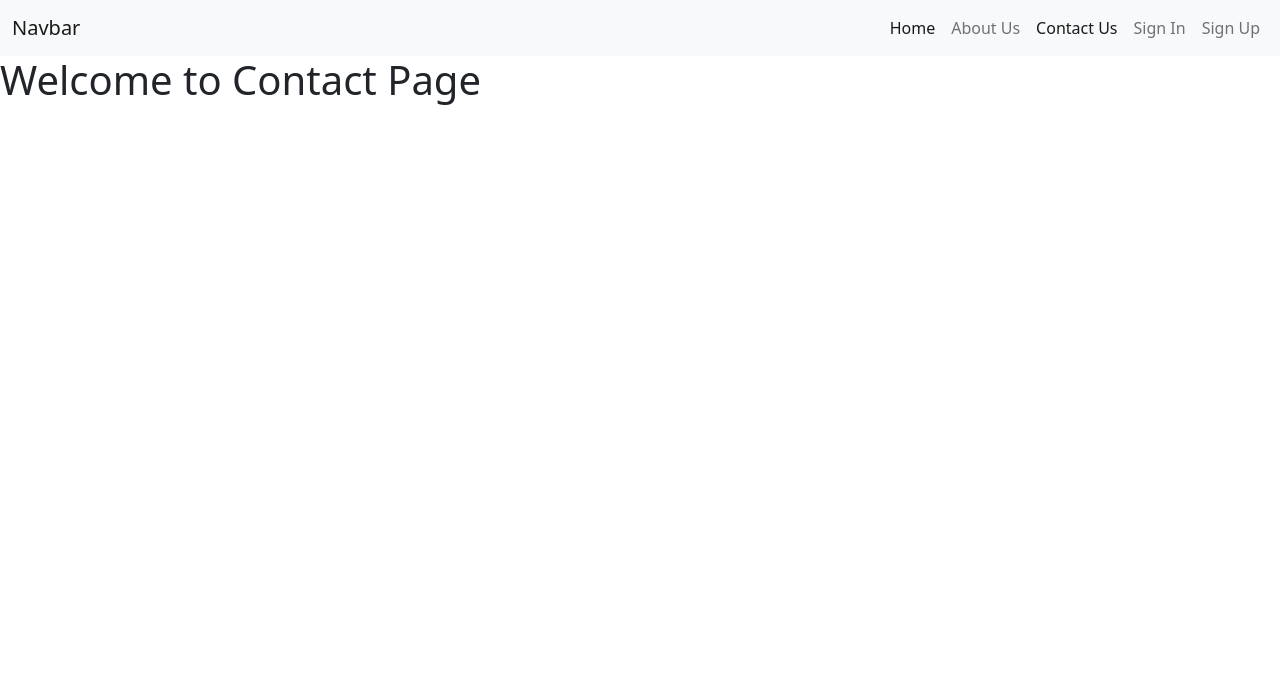
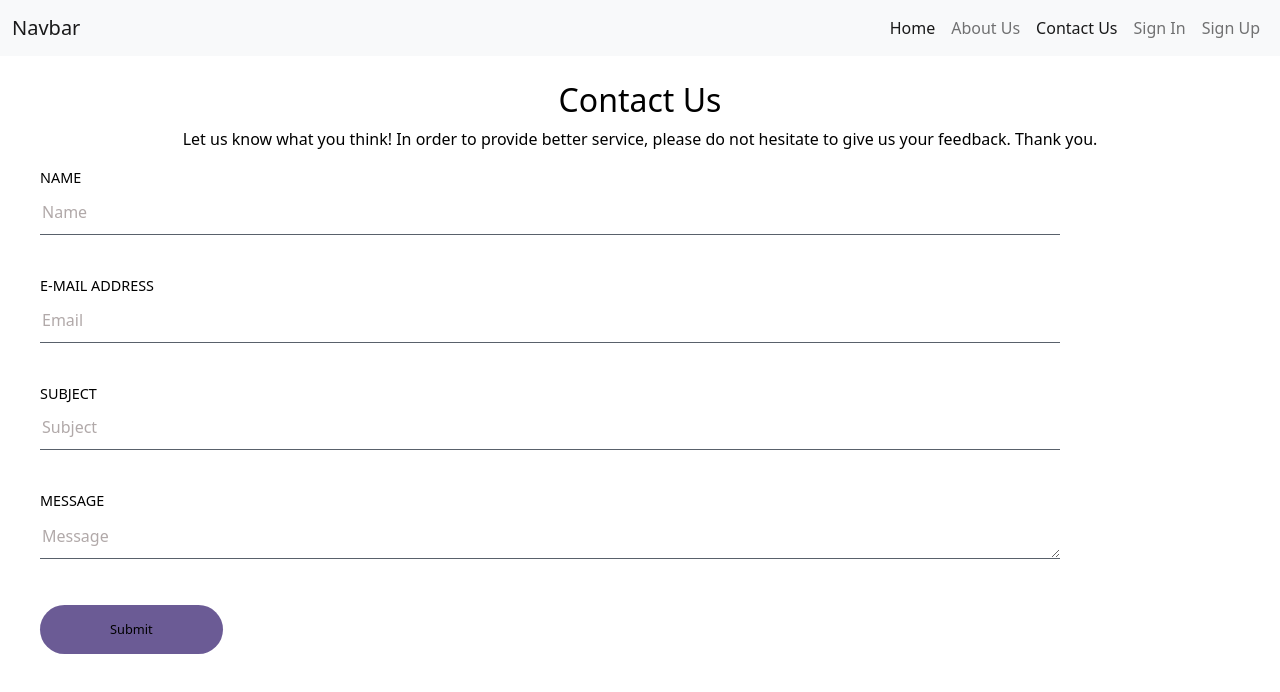
Before and after one commit to SagarMishra78/FoodDonationSystem, a React (Create React App) app in the folder client/: page /contact in a window 1280 px wide. Shown: the top 692 px of the page. Built offline with nearby package versions, Linux system fonts and the light colour scheme.

Commit message:
Ui creation

```diff
--- a/client/src/App.css
+++ b/client/src/App.css
@@ -37,12 +37,22 @@
   }
 }
 
-/* SignUp/SignIn page CSS */
+/* SignUp/SignIn/Contact page CSS */
+
+.title {
+  color: black;
+  text-align: center;
+}
+
+#contactparagraph {
+  text-align: center;
+}
 
 .formCenter {
   width: 100%;
   height: 600px;
-  background-color: #12130f;
+  color: black;
+  background-color: white;
   padding: 25px 40px;
   overflow: auto;
 }
@@ -60,14 +70,14 @@
   display: block;
   text-transform: uppercase;
   font-size: 0.9em;
-  color: white;
+  color: black;
 }
 
 .formFieldInput {
   width: 85%;
   background-color: transparent;
   border: none;
-  color: white;
+  color: black;
   outline: none;
   border-bottom: 1px solid #59616b;
   font-size: 1em;
@@ -82,7 +92,7 @@
 
 .formFieldButton {
   background-color: #6b5b95;
-  color: white;
+  color: black;
   border: none;
   outline: none;
   border-radius: 25px;
@@ -110,10 +120,61 @@
 }
 
 .formFieldTermsLink {
-  color: white;
+  color: black;
   border-bottom: 1px solid #6b5b95;
   text-decoration: none;
   display: inline-block;
   padding-bottom: 2px;
   margin-left: 5px;
 }
+
+/* About Us page CSS */
+
+.about_con {
+  height: 60vh;
+  color: black;
+  font-size: 14px;
+  padding: 40px 20px;
+  padding-bottom: 0;
+}
+
+.about_right {
+  float: right;
+  width: 45%;
+  padding-right: 40px;
+  padding-top: 50px;
+  height: 100%;
+}
+
+.about_right img {
+  width: 100%;
+  height: 80%;
+  transition: 0.3s all;
+}
+
+.about_right img:hover {
+  transform: scale(1.05);
+  box-shadow: 0 8px 15px #8a1818;
+  outline-offset: 10px;
+}
+
+.about_left {
+  width: 50%;
+  display: inline-block;
+  padding: 20px;
+  padding-top: 30px;
+  text-align: justify;
+}
+
+@media screen and (max-width: 950px) {
+  .about_right {
+    display: none;
+  }
+  .about_left {
+    width: 100%;
+  }
+
+  .about_con {
+    height: 70vh;
+  }
+}
--- a/client/src/components/Contact.js
+++ b/client/src/components/Contact.js
@@ -1,11 +1,84 @@
-import React from 'react'
+import React from "react";
+import validate from "./validateInfo";
+import useForm from "./useForm";
 
 const Contact = () => {
-    return (
-        <div>
-            <h1>Welcome to Contact Page</h1>
+  const { handleChange, handleSubmit, values, errors } = useForm(validate);
+
+  return (
+    <div className="formCenter">
+      <form onSubmit={handleSubmit} className="formFields" noValidate>
+        <h2 className="title">Contact Us</h2>
+        <p id="contactparagraph">
+          Let us know what you think! In order to provide better service, please
+          do not hesitate to give us your feedback. Thank you.
+        </p>
+        <div className="formField">
+          <label className="formFieldLabel" htmlFor="name">
+            Name
+          </label>
+          <input
+            placeholder="Name"
+            id="name"
+            type="text"
+            className="formFieldInput"
+            name="name"
+            value={values.name}
+            onChange={handleChange}
+          />
+          {errors.name && <p>{errors.name}</p>}
         </div>
-    )
-}
+        <div className="formField">
+          <label className="formFieldLabel" htmlFor="email">
+            E-Mail Address
+          </label>
+          <input
+            placeholder="Email"
+            id="email"
+            type="email"
+            className="formFieldInput"
+            name="email"
+            value={values.email}
+            onChange={handleChange}
+          />
+          {errors.email && <p>{errors.email}</p>}
+        </div>
+        <div className="formField">
+          <label className="formFieldLabel" htmlFor="subject">
+            Subject
+          </label>
+          <input
+            placeholder="Subject"
+            id="subject"
+            type="text"
+            className="formFieldInput"
+            name="subject"
+            value={values.subject}
+            onChange={handleChange}
+          />
+          {errors.subject && <p>{errors.subject}</p>}
+        </div>
+        <div className="formField">
+          <label className="formFieldLabel" htmlFor="message">
+            Message
+          </label>
+          <textarea
+            placeholder="Message"
+            id="message"
+            className="formFieldInput"
+            rows="1"
+            name="message"
+            value={values.message}
+            onChange={handleChange}
+          />
+          {errors.message && <p>{errors.message}</p>}
+        </div>
+        <button type="submit" className="formFieldButton">
+          Submit
+        </button>
+      </form>
+    </div>
+  );
+};
 
-export default Contact
+export default Contact;
--- a/client/src/components/Signin.js
+++ b/client/src/components/Signin.js
@@ -1,40 +1,15 @@
 import React, { Component } from "react";
 import { Link } from "react-router-dom";
+import validate from "./validateInfo";
+import useForm from "./useForm";
 
-class Signin extends Component {
-  constructor() {
-    super();
+const Signin = () => {
+  const { handleChange, handleSubmit, values, errors } = useForm(validate);
 
-    this.state = {
-      email: "",
-      password: "",
-    };
-
-    this.handleChange = this.handleChange.bind(this);
-    this.handleSubmit = this.handleSubmit.bind(this);
-  }
-
-  handleChange(event) {
-    let target = event.target;
-    let value = target.type === "checkbox" ? target.checked : target.value;
-    let name = target.name;
-
-    this.setState({
-      [name]: value,
-    });
-  }
-
-  handleSubmit(event) {
-    event.preventDefault();
-
-    console.log("The form was submitted with the following data:");
-    console.log(this.state);
-  }
-
-  render() {
   return (
     <div className="formCenter">
-        <form className="formFields" onSubmit={this.handleSubmit}>
+      <form className="formFields" onSubmit={handleSubmit} noValidate>
+      <h2 className="title">SignIn</h2>
         <div className="formField">
           <label className="formFieldLabel" htmlFor="email">
             E-Mail Address
@@ -45,9 +20,10 @@ class Signin extends Component {
             className="formFieldInput"
             placeholder="Enter your email"
             name="email"
-              value={this.state.email}
-              onChange={this.handleChange}
+            value={values.email}
+            onChange={handleChange}
           />
+          {errors.email && <p>{errors.email}</p>}
         </div>
 
         <div className="formField">
@@ -60,9 +36,10 @@ class Signin extends Component {
             className="formFieldInput"
             placeholder="Enter your password"
             name="password"
-              value={this.state.password}
-              onChange={this.handleChange}
+            value={values.password}
+            onChange={handleChange}
           />
+          {errors.password && <p>{errors.password}</p>}
         </div>
 
         <div className="formField">
@@ -74,7 +51,6 @@ class Signin extends Component {
       </form>
     </div>
   );
-  }
-}
+};
 
 export default Signin;
--- a/client/src/components/Signup.js
+++ b/client/src/components/Signup.js
@@ -1,14 +1,35 @@
-import React from "react";
+import React, { useState } from "react";
 import { Link } from "react-router-dom";
 import validate from "./validateInfo";
 import useForm from "./useForm";
 
 const Signup = () => {
-  const { handleChange, handleSubmit, values, errors } = useForm(validate);
+  const { handleChange, handleSubmit, values, errors } =
+    useForm(validate);
+
+  const [user, setUser] = useState({
+    name: "",
+    email: "",
+    phone: "",
+    address: "",
+    password: "",
+    cpassword: "",
+  });
+
+  let name, value;
+  const handleInputs = (e) => {
+    name = e.target.name;
+    value = e.target.value;
+    setUser({
+      ...user,
+      [name]: value,
+    });
+  };
 
   return (
     <div className="formCenter">
       <form onSubmit={handleSubmit} className="formFields" noValidate>
+        <h2 className="title">SignUp</h2>
         <div className="formField">
           <label className="formFieldLabel" htmlFor="name">
             Full Name
@@ -19,8 +40,8 @@ const Signup = () => {
             className="formFieldInput"
             placeholder="Enter your full name"
             name="name"
-            value={values.name}
-            onChange={handleChange}
+            value={(values.name, user.name)}
+            onChange={(handleChange, handleInputs)}
           />
           {errors.name && <p>{errors.name}</p>}
         </div>
@@ -34,10 +55,40 @@ const Signup = () => {
             className="formFieldInput"
             placeholder="Enter your email"
             name="email"
-            value={values.email}
-            onChange={handleChange}
+            value={(values.email, user.email)}
+            onChange={(handleChange, handleInputs)}
           />
           {errors.email && <p>{errors.email}</p>}
+        </div>
+        <div className="formField">
+          <label className="formFieldLabel" htmlFor="name">
+            Mobile Number
+          </label>
+          <input
+            type="text"
+            id="phone"
+            className="formFieldInput"
+            placeholder="Enter your Phone Number"
+            name="phone"
+            value={(values.phone, user.phone)}
+            onChange={(handleChange, handleInputs)}
+          />
+          {errors.phone && <p>{errors.phone}</p>}
+        </div>
+        <div className="formField">
+          <label className="formFieldLabel" htmlFor="name">
+            Address
+          </label>
+          <input
+            type="text"
+            id="address"
+            className="formFieldInput"
+            placeholder="Enter Address"
+            name="address"
+            value={(values.address, user.address)}
+            onChange={(handleChange, handleInputs)}
+          />
+          {errors.address && <p>{errors.address}</p>}
         </div>
         <div className="formField">
           <label className="formFieldLabel" htmlFor="password">
@@ -49,8 +100,8 @@ const Signup = () => {
             className="formFieldInput"
             placeholder="Enter your password"
             name="password"
-            value={values.password}
-            onChange={handleChange}
+            value={(values.password, user.password)}
+            onChange={(handleChange, handleInputs)}
           />
           {errors.password && <p>{errors.password}</p>}
         </div>
@@ -64,8 +115,8 @@ const Signup = () => {
             className="formFieldInput"
             placeholder="Enter your password"
             name="cpassword"
-            value={values.cpassword}
-            onChange={handleChange}
+            value={(values.cpassword, user.cpassword)}
+            onChange={(handleChange, handleInputs)}
           />
           {errors.cpassword && <p>{errors.cpassword}</p>}
         </div>
--- a/client/src/components/useForm.js
+++ b/client/src/components/useForm.js
@@ -1,12 +1,16 @@
-import { useState, useEffect } from "react";
+import { useState } from "react";
 import "../App.css";
 
 const useForm = (validate) => {
   const [values, setValues] = useState({
     name: "",
     email: "",
+    phone: "",
+    address: "",
     password: "",
     cpassword: "",
+    subject: "",
+    message: "",
   });
 
   const [errors, setErrors] = useState({});
--- a/client/src/components/validateInfo.js
+++ b/client/src/components/validateInfo.js
@@ -13,6 +13,18 @@ export default function validateInfo(values) {
     errors.email = "Invalid Email";
   }
 
+  if (!values.phone) {
+    errors.phone = "Please Enter mobile number";
+  } else if (!/^[0-9\b]+$/.test(values.phone)) {
+    errors.phone = "Invalid Phone number"
+  } else if (values.phone.length != 10) {
+    errors.phone = "Invalid"
+  }
+
+  if (!values.address) {
+    errors.address = "Please Enter Address";
+  }
+
   if (!values.password) {
     errors.password = "Please Enter Password";
   } else if (values.password.length < 6) {
@@ -25,5 +37,13 @@ export default function validateInfo(values) {
     errors.cpassword = "Password not matched";
   }
 
+  if (!values.subject) {
+    errors.subject = "Please Enter Subject";
+  }
+
+  if (!values.message) {
+    errors.message = "Please Enter Message";
+  }
+
   return errors;
 }
```
Also changed, not shown: client/src/components/About.js (+20 -8 lines), client/src/App.js (indentation only), client/src/images/aboutUs.jpg (added), client/src/images/bg-stats.jpg (added). Lines whose indentation alone changed are shown as unchanged.
